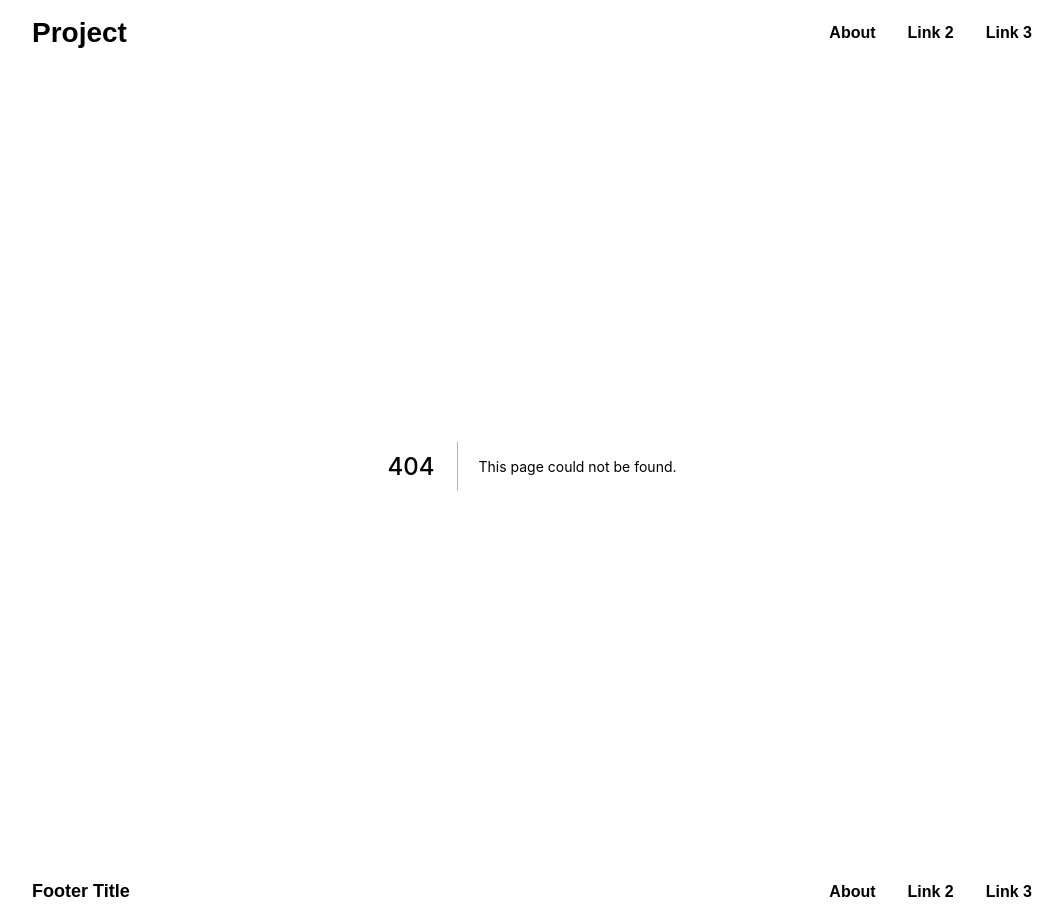
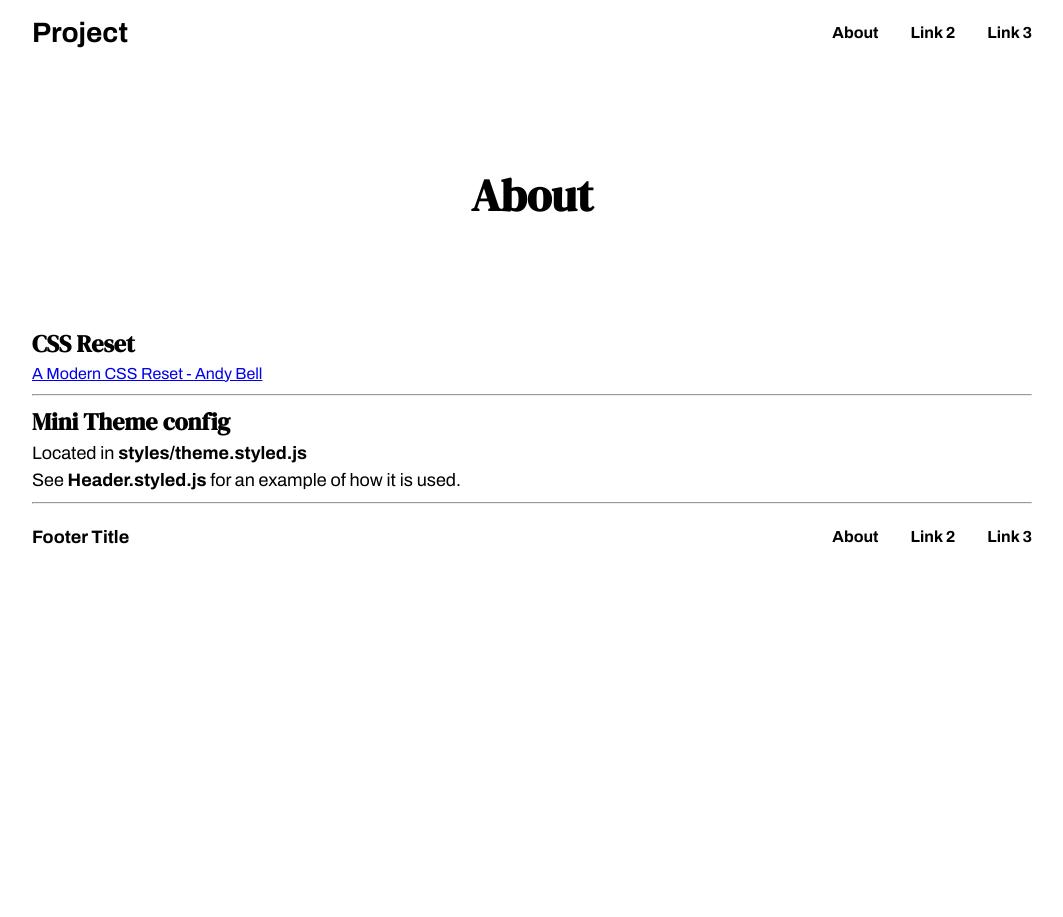
Before and after one commit to KyleShook/nextjs-skeleton-boilerplate, a Next.js app: page /about in a window 1280 px wide. Before the commit this address had no page. Shown: the whole page, without its empty margins (108-1171 px from the left). After the commit the page ends 800 px from the top, so only its background shows below. Built offline with nearby package versions, Linux system fonts and the light colour scheme.

Commit message:
Custom fonts (#3)
* misc changes, better theming

* custom fonts, misc

* duplicate path

```diff
--- a/components/Footer/Footer.js
+++ b/components/Footer/Footer.js
@@ -11,7 +11,7 @@ const Footer = () => {
 				</Link>
 				<MenuLinksContainer>
 					<MenuLinks>
-						<Link href="/pageOne">
+						<Link href="/about">
 							<a>About</a>
 						</Link>
 					</MenuLinks>
--- a/components/Footer/Footer.styled.js
+++ b/components/Footer/Footer.styled.js
@@ -10,7 +10,7 @@ export const Menu = styled.div`
 
 export const Logo = styled.a`
 	color: ${theme.color};
-	font-family: ${type.sansFont};
+	font-family: ${type.sans};
 	font-size: 18px;
 	font-weight: 600;
 	text-decoration: none;
@@ -22,7 +22,7 @@ export const MenuLinksContainer = styled.ul`
 
 export const MenuLinks = styled.li`
 	margin: 0 16px;
-	font-family: ${type.sansFont};
+	font-family: ${type.sans};
 
 	:last-child {
 		margin-right: 0;
--- a/components/Header/Header.js
+++ b/components/Header/Header.js
@@ -11,7 +11,7 @@ const Header = () => {
 				</Link>
 				<MenuLinksContainer>
 					<MenuLinks>
-						<Link href="/pageOne">
+						<Link href="/about">
 							<a>About</a>
 						</Link>
 					</MenuLinks>
--- a/components/Header/Header.styled.js
+++ b/components/Header/Header.styled.js
@@ -10,7 +10,7 @@ export const Menu = styled.nav`
 
 export const Logo = styled.a`
 	color: ${theme.color};
-	font-family: ${type.sansFont};
+	font-family: ${type.sans};
 	font-size: 28px;
 	font-weight: 600;
 	text-decoration: none;
@@ -22,7 +22,7 @@ export const MenuLinksContainer = styled.ul`
 
 export const MenuLinks = styled.li`
 	margin: 0 16px;
-	font-family: ${type.sansFont};
+	font-family: ${type.sans};
 
 	:last-child {
 		margin-right: 0;
--- a/pages/_document.js
+++ b/pages/_document.js
@@ -1,4 +1,4 @@
-import Document from "next/document";
+import Document, { Html, Head, Main, NextScript } from "next/document";
 import { ServerStyleSheet } from "styled-components";
 
 export default class MyDocument extends Document {
@@ -27,4 +27,22 @@ export default class MyDocument extends Document {
 			sheet.seal();
 		}
 	}
+	render() {
+		return (
+			<Html lang="en">
+				<Head>
+					<link rel="preconnect" href="https://fonts.googleapis.com" />
+					<link rel="preconnect" href="https://fonts.gstatic.com" crossOrigin />
+					<link
+						href="https://fonts.googleapis.com/css2?family=Archivo:wght@100;400;500;700;900&family=DM+Serif+Display&display=swap"
+						rel="stylesheet"
+					/>
+				</Head>
+				<body>
+					<Main />
+					<NextScript />
+				</body>
+			</Html>
+		);
+	}
 }
--- /dev/null
+++ b/pages/about.js
@@ -0,0 +1,22 @@
+const About = () => {
+	return (
+		<section>
+			<h1 style={{ textAlign: "center", margin: "96px 24px" }}>About</h1>
+			<h2>CSS Reset</h2>
+			<a href="https://hankchizljaw.com/wrote/a-modern-css-reset/">
+				A Modern CSS Reset - Andy Bell
+			</a>
+			<hr />
+			<h2>Mini Theme config</h2>
+			<p>
+				Located in <b>styles/theme.styled.js</b>
+			</p>
+			<p>
+				See <b>Header.styled.js</b> for an example of how it is used.
+			</p>
+			<hr />
+		</section>
+	);
+};
+
+export default About;
--- a/pages/index.js
+++ b/pages/index.js
@@ -3,13 +3,12 @@ export default function Home() {
 		<section style={{ textAlign: "center", margin: "96px 24px" }}>
 			<h1 style={{ margin: "48px 0" }}>
 				Next.js + Styled Components
-				<br /> Minimal* Boilerplate
+				<br /> Skeleton Boilerplate
 			</h1>
 			<h2>Includes:</h2>
 			<p>CSS Reset</p>
-			<p>Global styles</p>
 			<p>Starter menu</p>
-			<p>Basic theme config</p>
+			<p>Mini Theme config</p>
 			<p>Absolute imports (@components, @utils, etc.)</p>
 			<p>React - 17.0.2 | Next.js - 12.0.8 | Styled Components - 5.3.3</p>
 		</section>
--- a/styles/global.styled.js
+++ b/styles/global.styled.js
@@ -1,4 +1,5 @@
 import { createGlobalStyle } from "styled-components";
+import { theme, type } from "./theme.styled";
 
 export const GlobalStyle = createGlobalStyle`
 
@@ -39,8 +40,10 @@ body {
   scroll-behavior: smooth;
   text-rendering: optimizeSpeed;
   line-height: 1.5;
-  background: ${({ theme }) => theme.background};
-  color: ${({ theme }) => theme.color};
+  background: ${theme.background};
+  color: ${theme.color};
+  /* font-family: ${type.serif}; */
+ font-family: ${type.sans};
 }
 
 /* Remove list styles on ul, ol elements with a class attribute */
@@ -82,19 +85,19 @@ select {
 /* Custom */
 main {
   width: 100%;
-  max-width: ${({ theme }) => theme.maxWidth};
+  max-width: ${theme.maxWidth};
   margin: auto;
 }
 
 nav {
   width: 100%;
-  max-width: ${({ theme }) => theme.maxWidth};
+  max-width: ${theme.maxWidth};
   margin: auto;
 }
 
 footer {
   width: 100%;
-  max-width: ${({ theme }) => theme.maxWidth};
+  max-width: ${theme.maxWidth};
   margin: auto;
 }
 
@@ -105,7 +108,7 @@ img {
 
 p {
 	font-size: 18px;
-  font-family: ${({ theme }) => theme.sansFont};
+  font-family: ${type.sans};
 }
 
 h1,
@@ -114,8 +117,8 @@ h3,
 h4,
 h5,
 h6 {
- /* font-family: ${({ theme }) => theme.serifFont}; */
- font-family: ${({ theme }) => theme.sansFont};
+ font-family: ${type.serif};
+ /* font-family: ${type.sans}; */
  font-weight: 900;
 }
 
--- a/styles/theme.styled.js
+++ b/styles/theme.styled.js
@@ -5,11 +5,12 @@ export const theme = {
 	logoSize: "28px",
 };
 
+// Link fonts in `pages/_document.js`
 export const type = {
-	sansFont: "'Archivo', sans-serif;",
-	sansFontSource:
-		"https://fonts.googleapis.com/css2?family=Archivo:wght@100;400;500;700;900",
-	serifFont: "'DM Serif Display', serif;",
-	serifFontSource:
-		"https://fonts.googleapis.com/css2?family=DM+Serif+Display:ital@0;1&display=swap",
+	sans: "'Archivo', sans-serif;",
+	serif: "'DM Serif Display', serif;",
 };
+
+export const colors = {};
+export const fontSize = {};
+export const width = {};
```
Also changed, not shown: pages/pageOne.js (deleted, +0 -9 lines), .babelrc, 1 other file (tests, documents, lock files or other folders).
